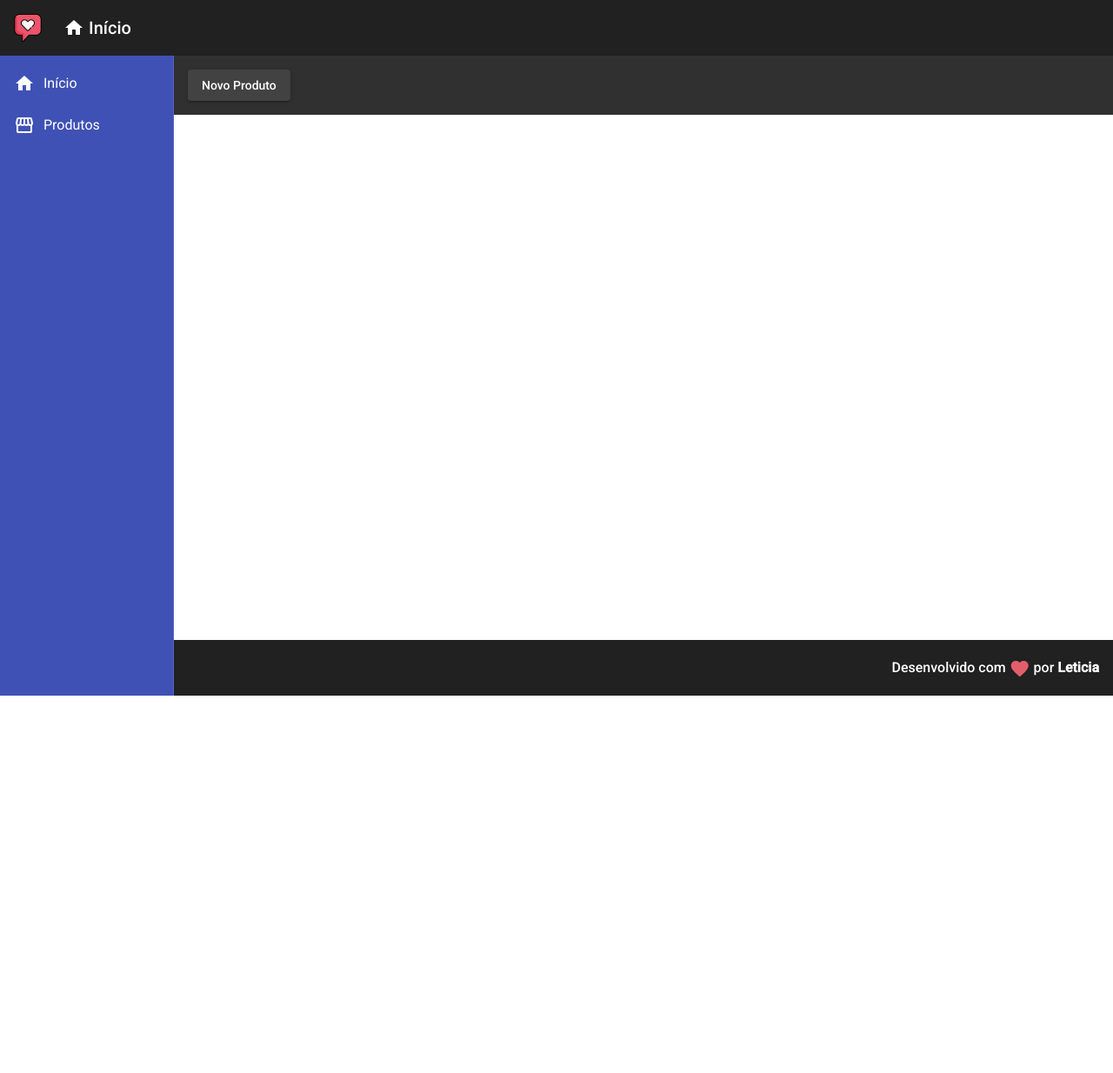
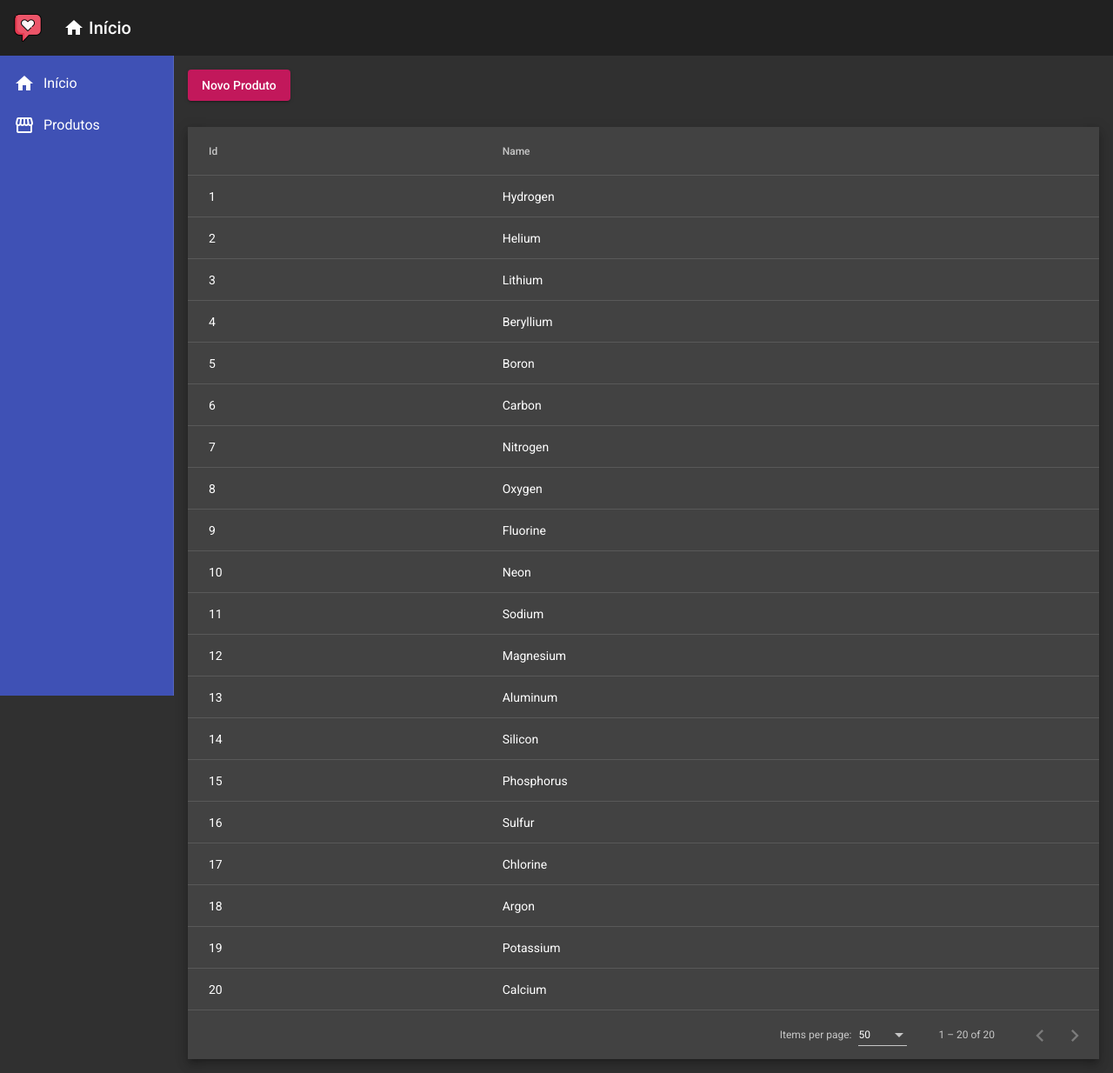
Before and after one commit to leticiacamposs2/angular-crud, an Angular app in the folder frontend/: page /products in a window 1280 px wide. Shown: the whole page at 87% size. Before the commit the page ends 800 px from the top, so only its background shows below. Built offline with nearby package versions, Linux system fonts and the light colour scheme.

Commit message:
gerando componente de tabela via schematics do material

```diff
--- /dev/null
+++ b/frontend/src/app/components/product/product-read/product-read.component.html
@@ -0,0 +1,5 @@
+<ul>
+    <li *ngFor="let product of products">
+        {{ product.id }} - {{ product.name }}
+    </li>
+</ul>
--- /dev/null
+++ b/frontend/src/app/components/product/product-read/product-read.component.ts
@@ -0,0 +1,24 @@
+import { ProductService } from './../product.service';
+import { Product } from './../product.model';
+import { Component, OnInit } from '@angular/core';
+
+@Component({
+  selector: 'app-product-read',
+  templateUrl: './product-read.component.html',
+  styleUrls: ['./product-read.component.css']
+})
+export class ProductReadComponent implements OnInit {
+
+  products: Product[];
+
+  constructor(private productService: ProductService) { }
+
+  ngOnInit(): void {
+    this.productService.read()
+      .subscribe(products => {
+        this.products = products;
+        console.log(products);
+      })
+  };
+
+}
--- /dev/null
+++ b/frontend/src/app/components/product/product-read2/product-read2-datasource.ts
@@ -0,0 +1,108 @@
+import { DataSource } from '@angular/cdk/collections';
+import { MatPaginator } from '@angular/material/paginator';
+import { MatSort } from '@angular/material/sort';
+import { map } from 'rxjs/operators';
+import { Observable, of as observableOf, merge } from 'rxjs';
+
+// TODO: Replace this with your own data model type
+export interface ProductRead2Item {
+  name: string;
+  id: number;
+}
+
+// TODO: replace this with real data from your application
+const EXAMPLE_DATA: ProductRead2Item[] = [
+  {id: 1, name: 'Hydrogen'},
+  {id: 2, name: 'Helium'},
+  {id: 3, name: 'Lithium'},
+  {id: 4, name: 'Beryllium'},
+  {id: 5, name: 'Boron'},
+  {id: 6, name: 'Carbon'},
+  {id: 7, name: 'Nitrogen'},
+  {id: 8, name: 'Oxygen'},
+  {id: 9, name: 'Fluorine'},
+  {id: 10, name: 'Neon'},
+  {id: 11, name: 'Sodium'},
+  {id: 12, name: 'Magnesium'},
+  {id: 13, name: 'Aluminum'},
+  {id: 14, name: 'Silicon'},
+  {id: 15, name: 'Phosphorus'},
+  {id: 16, name: 'Sulfur'},
+  {id: 17, name: 'Chlorine'},
+  {id: 18, name: 'Argon'},
+  {id: 19, name: 'Potassium'},
+  {id: 20, name: 'Calcium'},
+];
+
+/**
+ * Data source for the ProductRead2 view. This class should
+ * encapsulate all logic for fetching and manipulating the displayed data
+ * (including sorting, pagination, and filtering).
+ */
+export class ProductRead2DataSource extends DataSource<ProductRead2Item> {
+  data: ProductRead2Item[] = EXAMPLE_DATA;
+  paginator: MatPaginator;
+  sort: MatSort;
+
+  constructor() {
+    super();
+  }
+
+  /**
+   * Connect this data source to the table. The table will only update when
+   * the returned stream emits new items.
+   * @returns A stream of the items to be rendered.
+   */
+  connect(): Observable<ProductRead2Item[]> {
+    // Combine everything that affects the rendered data into one update
+    // stream for the data-table to consume.
+    const dataMutations = [
+      observableOf(this.data),
+      this.paginator.page,
+      this.sort.sortChange
+    ];
+
+    return merge(...dataMutations).pipe(map(() => {
+      return this.getPagedData(this.getSortedData([...this.data]));
+    }));
+  }
+
+  /**
+   *  Called when the table is being destroyed. Use this function, to clean up
+   * any open connections or free any held resources that were set up during connect.
+   */
+  disconnect() {}
+
+  /**
+   * Paginate the data (client-side). If you're using server-side pagination,
+   * this would be replaced by requesting the appropriate data from the server.
+   */
+  private getPagedData(data: ProductRead2Item[]) {
+    const startIndex = this.paginator.pageIndex * this.paginator.pageSize;
+    return data.splice(startIndex, this.paginator.pageSize);
+  }
+
+  /**
+   * Sort the data (client-side). If you're using server-side sorting,
+   * this would be replaced by requesting the appropriate data from the server.
+   */
+  private getSortedData(data: ProductRead2Item[]) {
+    if (!this.sort.active || this.sort.direction === '') {
+      return data;
+    }
+
+    return data.sort((a, b) => {
+      const isAsc = this.sort.direction === 'asc';
+      switch (this.sort.active) {
+        case 'name': return compare(a.name, b.name, isAsc);
+        case 'id': return compare(+a.id, +b.id, isAsc);
+        default: return 0;
+      }
+    });
+  }
+}
+
+/** Simple sort comparator for example ID/Name columns (for client-side sorting). */
+function compare(a: string | number, b: string | number, isAsc: boolean) {
+  return (a < b ? -1 : 1) * (isAsc ? 1 : -1);
+}
--- /dev/null
+++ b/frontend/src/app/components/product/product-read2/product-read2.component.css
@@ -0,0 +1,3 @@
+.full-width-table {
+  width: 100%;
+}
--- /dev/null
+++ b/frontend/src/app/components/product/product-read2/product-read2.component.html
@@ -0,0 +1,25 @@
+<div class="mat-elevation-z8">
+  <table mat-table class="full-width-table" matSort aria-label="Elements">
+    <!-- Id Column -->
+    <ng-container matColumnDef="id">
+      <th mat-header-cell *matHeaderCellDef mat-sort-header>Id</th>
+      <td mat-cell *matCellDef="let row">{{row.id}}</td>
+    </ng-container>
+
+    <!-- Name Column -->
+    <ng-container matColumnDef="name">
+      <th mat-header-cell *matHeaderCellDef mat-sort-header>Name</th>
+      <td mat-cell *matCellDef="let row">{{row.name}}</td>
+    </ng-container>
+
+    <tr mat-header-row *matHeaderRowDef="displayedColumns"></tr>
+    <tr mat-row *matRowDef="let row; columns: displayedColumns;"></tr>
+  </table>
+
+  <mat-paginator #paginator
+      [length]="dataSource?.data.length"
+      [pageIndex]="0"
+      [pageSize]="50"
+      [pageSizeOptions]="[25, 50, 100, 250]">
+  </mat-paginator>
+</div>
--- /dev/null
+++ b/frontend/src/app/components/product/product-read2/product-read2.component.ts
@@ -0,0 +1,30 @@
+import { AfterViewInit, Component, OnInit, ViewChild } from '@angular/core';
+import { MatPaginator } from '@angular/material/paginator';
+import { MatSort } from '@angular/material/sort';
+import { MatTable } from '@angular/material/table';
+import { ProductRead2DataSource, ProductRead2Item } from './product-read2-datasource';
+
+@Component({
+  selector: 'app-product-read2',
+  templateUrl: './product-read2.component.html',
+  styleUrls: ['./product-read2.component.css']
+})
+export class ProductRead2Component implements AfterViewInit, OnInit {
+  @ViewChild(MatPaginator) paginator: MatPaginator;
+  @ViewChild(MatSort) sort: MatSort;
+  @ViewChild(MatTable) table: MatTable<ProductRead2Item>;
+  dataSource: ProductRead2DataSource;
+
+  /** Columns displayed in the table. Columns IDs can be added, removed, or reordered. */
+  displayedColumns = ['id', 'name'];
+
+  ngOnInit() {
+    this.dataSource = new ProductRead2DataSource();
+  }
+
+  ngAfterViewInit() {
+    this.dataSource.sort = this.sort;
+    this.dataSource.paginator = this.paginator;
+    this.table.dataSource = this.dataSource;
+  }
+}
--- a/frontend/src/app/components/product/product.service.ts
+++ b/frontend/src/app/components/product/product.service.ts
@@ -27,4 +27,8 @@
   create(product: Product): Observable<Product> {
     return this.http.post<Product>(this.baseUrl, product);
   }
+
+  read(): Observable<Product[]> {
+    return this.http.get<Product[]>(this.baseUrl)
+  }
 }
--- a/frontend/src/app/views/product-crud/product-crud.component.css
+++ b/frontend/src/app/views/product-crud/product-crud.component.css
@@ -0,0 +1,3 @@
+button {
+    margin-bottom: 30px;
+}
--- a/frontend/src/app/views/product-crud/product-crud.component.html
+++ b/frontend/src/app/views/product-crud/product-crud.component.html
@@ -1,4 +1,8 @@
 <button mat-raised-button
+    color="primary"
     (click)="navigateToProductCreate()">
     Novo Produto
 </button>
+
+<!-- <app-product-read></app-product-read> -->
+<app-product-read2></app-product-read2>
```
Also changed, not shown: frontend/src/app/app.module.ts (+12 -2 lines), frontend/src/app/components/product/product-read/product-read.component.css (added).
